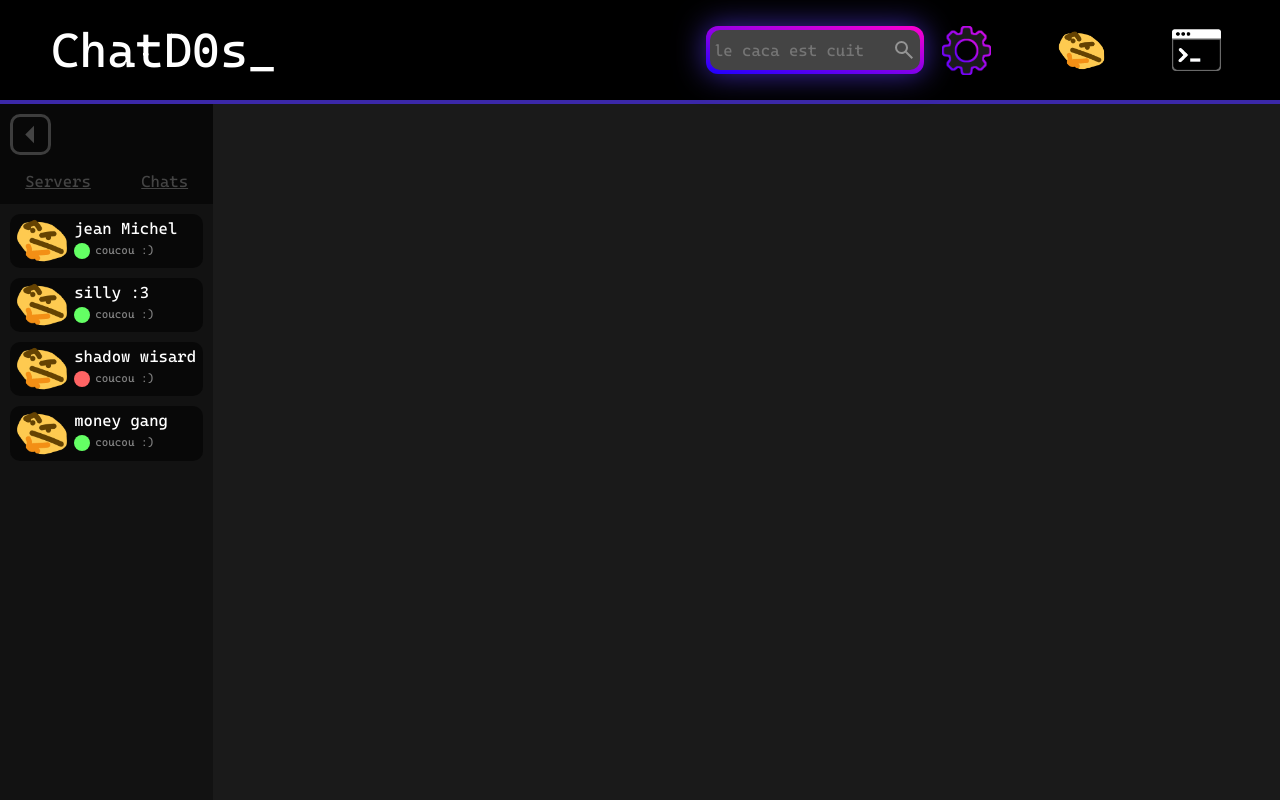
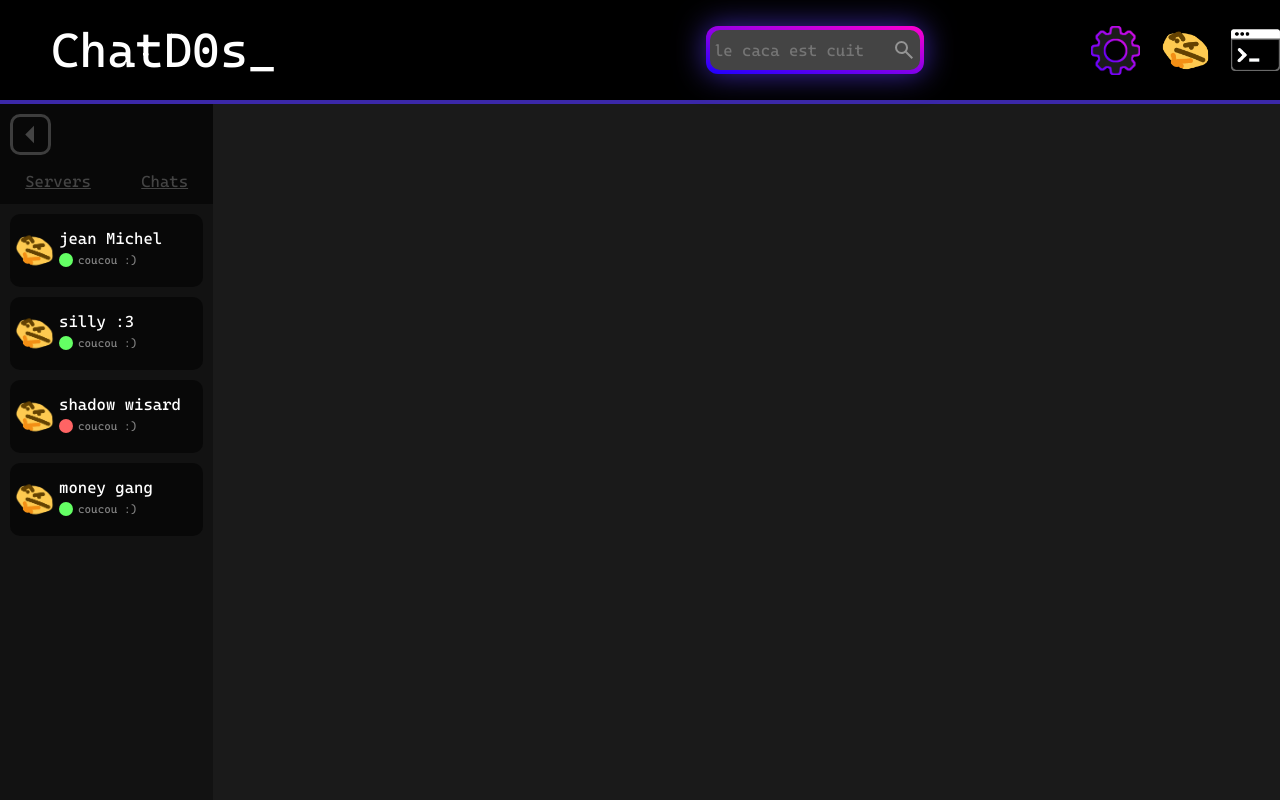
Before and after one commit to kamai7/chatD0s_, a PHP site: page / in a window 1280 px wide. Run offline with PHP 8.4, Linux system fonts and the light colour scheme.

Commit message:
some css patches

```diff
--- a/web/fragments/button.html
+++ b/web/fragments/button.html
@@ -3,6 +3,6 @@ Bouton
     - link : lien de l'icone
 -->
 
-<div class="button-icon" id="{{id}}" onclick="{{action}}">
+<div class="button-icon" id="{{id}}" onclick="{{action}}" style="height: {{size}};">
     <img src="{{link}}" class="button-icon-img small-button button-hover">
 </div>
--- a/web/js/fonctions.js
+++ b/web/js/fonctions.js
@@ -52,3 +52,14 @@ async function open_terminal() {
     var window = await load_fragment("window", {title: "CD0s_ command prompt", content: terminal_window});
     insert_html(window, "workspace-content", "beforeend");
 }
+
+async function BlinklAppName() {
+    const element = document.getElementById('app-name');
+
+    var toggle = true;
+    while (true) {
+      element.textContent = toggle ? 'ChatD0s_' : 'ChatD0s';
+      toggle = !toggle;
+      await new Promise(resolve => setTimeout(resolve, 1000));
+    }
+  }
--- a/web/js/fragments/button.js
+++ b/web/js/fragments/button.js
@@ -1,14 +1,16 @@
 class Button extends Fragment {
-    constructor(image_link, action) {
+    constructor(image_link, action, size = "70px") {
         super("button");
         this.image_link = image_link;
         this.action = action;
+        this.size = size;
     }
 
     async get_html() {
         var fragment = await this.get_fragment();
         fragment = fragment.replaceAll("{{link}}", this.image_link);
         fragment = fragment.replaceAll("{{action}}", this.action);
+        fragment = fragment.replaceAll("{{size}}", this.size);
         return fragment;
     }
 }
--- a/web/js/main.js
+++ b/web/js/main.js
@@ -1,6 +1,9 @@
 
 // add nav bar after document load
 addEventListener("DOMContentLoaded", async (event) => {
+
+    BlinklAppName();
+
     nav_page = await load_nav();
     button_terminal = new Button(TERMINAL_ICON, "open_terminal()");
     button_user = new Button(USER_ICON, "open_user()");
@@ -8,6 +11,8 @@ addEventListener("DOMContentLoaded", async (event) => {
     button_settings.insert("header-button");
     button_user.insert("header-button");
     button_terminal.insert("header-button");
+
+
 });
 
 function f(){
--- a/web/style.css
+++ b/web/style.css
@@ -65,8 +65,9 @@ body{
 /*main blocks*/
 header{
     height: 14%;
-    max-height: 160px;
+    max-height: 130px;
     min-height: 100px;
+    min-width: 600px;
     background-color: black;
     border-bottom: var(--border-glow) solid 4px;
     display: flex;
@@ -88,9 +89,9 @@ main{
 /*classes*/
 .header-interactions{
     display: flex;
-    width: 45%;
     justify-content: space-between;
     align-items: center;
+    width: 45%;
 }
 
 .search-icon{
@@ -130,9 +131,9 @@ main{
     height: 100%;
     align-items: center;
     justify-content: space-between;
-    width: 20%;
-    min-width: 300px;
-    max-width: 500px;
+    width: 30%;
+    max-width: 300px;
+    min-width: 150px;
 }
 
 #main-search-bar-container{
--- a/web/styles/button.css
+++ b/web/styles/button.css
@@ -6,8 +6,8 @@
     cursor: pointer;
     display: flex;
     aspect-ratio: 1/1;
-    height: 70px;
     align-items: center;
+    justify-content: center;
 }
 
 .button-icon-img{
@@ -28,5 +28,7 @@
 
 .button-hover:hover{
     transform: scale(1.05);
+    filter: brightness(1.2);
+    filter: drop-shadow(0 0 10px rgba(255, 208, 0, 0.2));
     transition: 0.2s;
 }
--- a/web/styles/nav.css
+++ b/web/styles/nav.css
@@ -4,6 +4,8 @@
 
 nav{
     width: 20%;
+    min-width: 150px;
+    max-width: 350px;
     height: 100%;
     background-color: var(--dark-secondary);
     display: flex;
--- a/web/styles/social_container.css
+++ b/web/styles/social_container.css
@@ -9,14 +9,19 @@
     flex-direction: row;
     border-radius: 10px;
     cursor: pointer;
+    align-items: center;
+    max-height: 100px;
+    padding-top: 10px;
+    padding-bottom: 10px;
 }
 
 .pp-container{
-    width: 28%;
     display: flex;
     margin-left: 5px;
-    min-width: 50px;
     align-items: center;
+    width: 28%;
+    max-width: 60px;
+    min-width: 30px;
 }
 
 .pp-container img{
@@ -28,13 +33,13 @@
     display: flex;
     flex-direction: row;
     align-items: center;
-    height: 100%;
     width: 100%;
+    margin-top: 5px;
 }
 
 .status-icon{
     aspect-ratio: 1/1;
-    width: 16px;
+    width: 14px;
     border-radius: 50%;
 
     &.status-online{
@@ -49,6 +54,9 @@
     display: flex;
     flex-direction: column;
     margin: 5px;
+    width: 100%;
+    height: 100%;
+    overflow-wrap: anywhere;
 }
 
 .status-text{
@@ -58,3 +66,7 @@
     word-break: break-all;
     max-width: 80%;
 }
+
+.username{
+    margin-top: 5px;
+}
```
